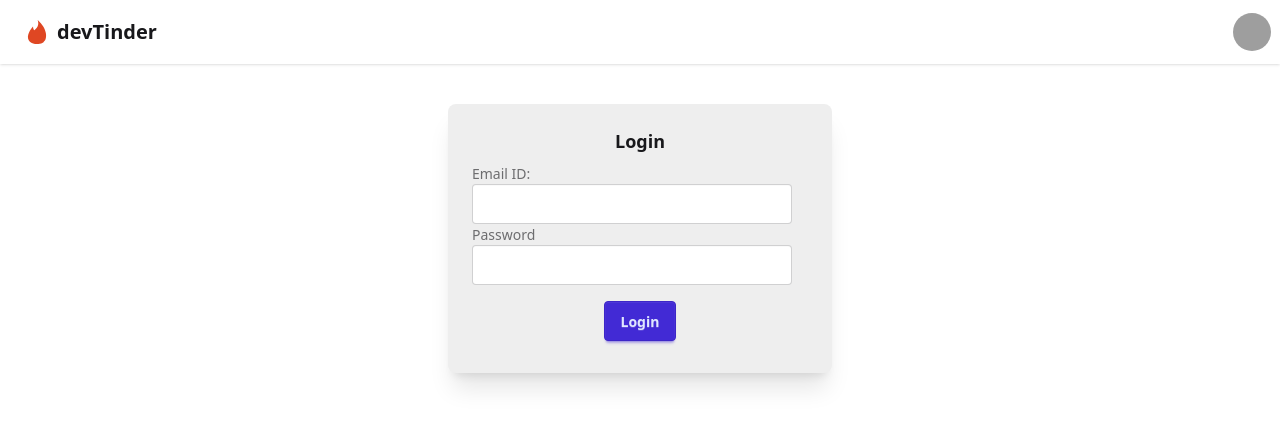
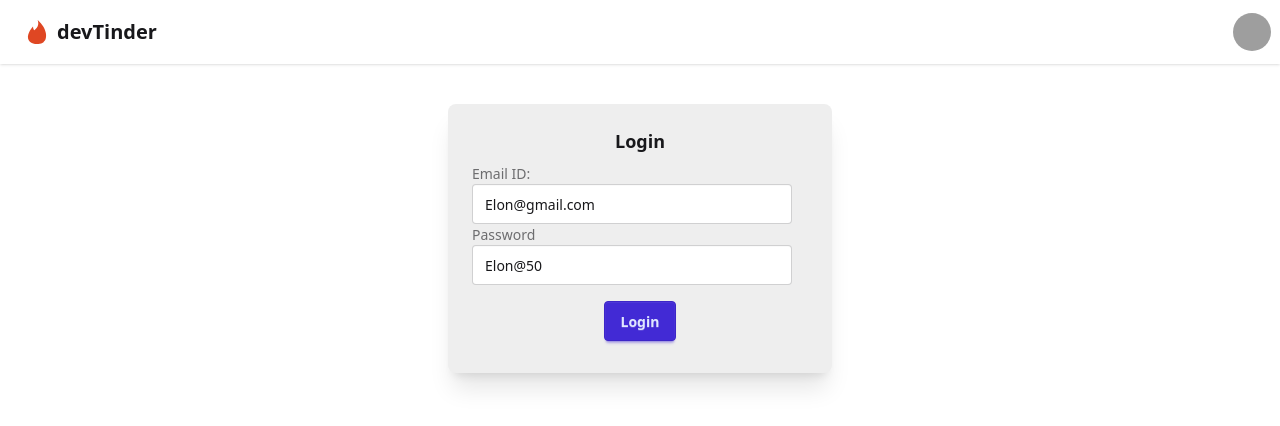
Before and after one commit to prathameysh/devTinder-web, a React (Vite) app: page /login in a window 1280 px wide. Shown: the top 426 px of the page. Built offline with nearby package versions, Linux system fonts and the light colour scheme; grey boxes are pictures that could not be loaded.

Commit message:
cors axios login and get cookie

```diff
--- a/package.json
+++ b/package.json
@@ -11,6 +11,7 @@
   },
   "dependencies": {
     "@tailwindcss/vite": "^4.1.3",
+    "axios": "^1.8.4",
     "daisyui": "^5.0.12",
     "react": "^19.0.0",
     "react-dom": "^19.0.0",
--- a/src/Login.jsx
+++ b/src/Login.jsx
@@ -1,9 +1,19 @@
 import React, { useState } from 'react'
+import axios from "axios";
 
 const Login = () => {
 
-  const[emailId, setEmailId]= useState("");
-  const[password,setPassword]= useState("");
+  const[emailId, setEmailId]= useState("Elon@gmail.com");
+  const[password,setPassword]= useState("Elon@50");
+
+  const handleLogin = async() =>{
+    try {
+      const resut= axios.post("http://localhost:7777/login", {emailId,password,},{withCredentials:true});
+    }catch(err){
+      res.status(400).send("ERROR in Logic "+err.message)
+    }
+
+  }
 
 
   return (
@@ -12,43 +22,21 @@ const Login = () => {
         <div className="card-body">
           <h2 className="card-title justify-center">Login</h2>
           <div>
+
             <label className="form-control w-full max-w-xs my-2">
-              <div className="label">
-                <span className="label-text">Email ID: </span>
-              </div>
-              {/*
-              value={emailId}
-              onChange={(e) => setEmailId(e.target.value)}
-              // ❌ emailId and setEmailId are not defined
-              */}
-              <input
-                type="text"
-                className="input input-bordered w-full max-w-xs"
-                value={emailId}
-                onChange={(e) => setEmailId(e.target.value)}
-              />
+              <div className="label"><span className="label-text">Email ID: </span></div>
+              <input type="text" className="input input-bordered w-full max-w-xs" value={emailId} onChange={(e) => setEmailId(e.target.value)} />
             </label>
+
             <label className="form-control w-full max-w-xs my-2">
-              <div className="label">
-                <span className="label-text">Password</span>
-              </div>
-              {/*
-              value={password}
-              onChange={(e) => setPassword(e.target.value)}
-              // ❌ password and setPassword are not defined
-              */}
-              <input
-                type="text"
-                className="input input-bordered w-full max-w-xs"
-                value={password}
-                onChange={(e) => setPassword(e.target.value)}
-              />
+              <div className="label"><span className="label-text">Password</span></div>
+              <input type="text" className="input input-bordered w-full max-w-xs" value={password} onChange={(e) => setPassword(e.target.value)} />
             </label>
+
           </div>
+
           <div className="card-actions justify-center m-2">
-            {/* onClick={handleLogin} */}
-            {/* ❌ handleLogin function is not defined */}
-            <button className="btn btn-primary">
+            <button className="btn btn-primary" onClick={handleLogin}>
               Login
             </button>
           </div>
```
Also changed, not shown: src/Navbar.jsx (+7 -0 lines), 1 other file (tests, documents, lock files or other folders).
